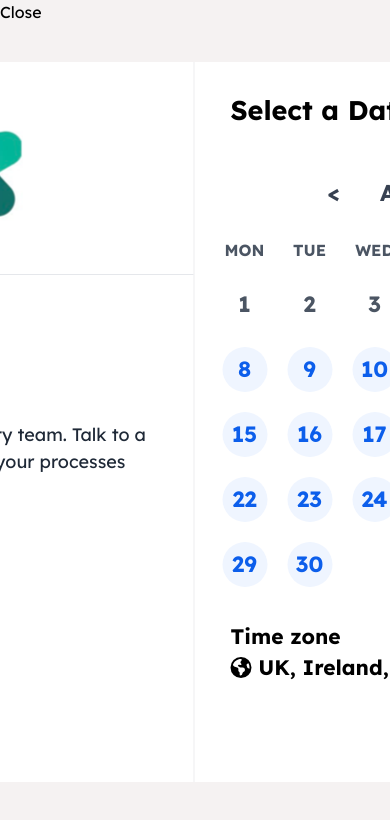
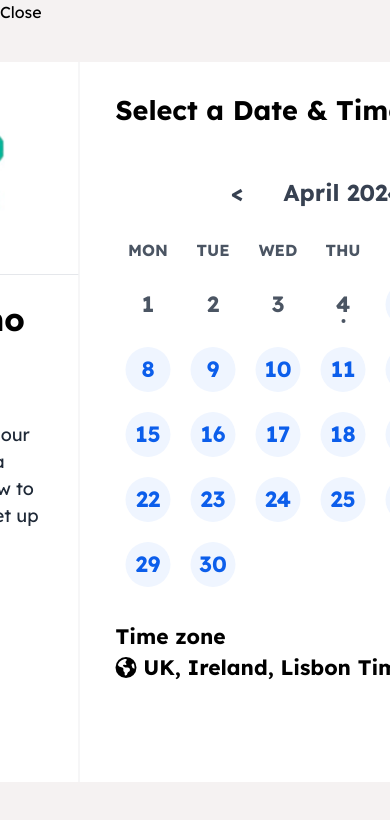
Before and after one commit to mohamad-alkaadi/fibery-demo, a React (Create React App) app in the folder ReactTailwindBoilerplate-main/: page / in a window 390 px wide. Both pictures are taken after a click on the button "Open demo". Shown: the top 820 px of the page. Built offline with nearby package versions, Linux system fonts and the light colour scheme.

Commit message:
before responsive

```diff
--- a/ReactTailwindBoilerplate-main/src/components/Dates.js
+++ b/ReactTailwindBoilerplate-main/src/components/Dates.js
@@ -8,11 +8,7 @@ const Dates = ({ startDay, endDay, month, yearNum }) => {
   const thisMonth = now.getMonth()
   const [dotHidden, setDotHidden] = useState(false)
   const [selctedDay, setSelectedDay] = useState(0)
-  console.log("start day", startDay)
-  console.log("end day", endDay)
-  console.log("month", month)
-  console.log("this month + 1", thisMonth + 1)
-  console.log("past days", pastDays)
+
   const context = useContext(DemoContext)
   const handleClick = (dayCounter, e) => {
     context.changeSelected()
@@ -63,7 +59,6 @@ const Dates = ({ startDay, endDay, month, yearNum }) => {
             onClick={(e) => handleClick(dayCounter, e)}
           >
             {dayCounter}
-            {console.log("first if, and day counter is:", dayCounter)}
             <span
               className={`absolute bottom-1 left-1/2 transform -translate-x-1/2 w-1 h-1 bg-gray-600 rounded-full hover:bg-[#0269fe] ${
                 dotHidden ? "hidden" : ""
@@ -72,12 +67,7 @@ const Dates = ({ startDay, endDay, month, yearNum }) => {
           </button>
         )
       } else if (dayCounter < pastDays && thisMonth + 1 === month) {
-        return (
-          <div>
-            {dayCounter}{" "}
-            {console.log("secound if, and day counter is:", dayCounter)}
-          </div>
-        )
+        return <div>{dayCounter} </div>
         // } else if (dayCounter > pastDays && thisMonth + 1 === month) {
       } else {
         return (
@@ -86,7 +76,6 @@ const Dates = ({ startDay, endDay, month, yearNum }) => {
             onClick={(e) => handleClick(dayCounter, e)}
           >
             {dayCounter}{" "}
-            {console.log("third if, and day counter is:", dayCounter)}
           </button>
         )
       }
--- a/ReactTailwindBoilerplate-main/src/components/MeetingForm.js
+++ b/ReactTailwindBoilerplate-main/src/components/MeetingForm.js
@@ -20,7 +20,7 @@ const MeetingForm = () => {
     if (!context.timeConfirmed) {
       return (
         <div className="flex">
-          <div className="bg-white col-span-1 w-[494px]">
+          <div className="bg-white col-span-1 lg:w-[494px]">
             <Meeting month={month} setMonth={setMonth} />
           </div>
           {context.isTimeSelected ? (
@@ -41,8 +41,8 @@ const MeetingForm = () => {
   return (
     <div className="flex">
       <div
-        className={`border-r-[1px] ${
-          context.timeConfirmed ? "w-[389px]" : "w-[493px]"
+        className={`border-r-[1px] min-w-[300px] ${
+          context.timeConfirmed ? "lg:w-[389px]" : "lg:w-[493px]"
         }`}
       >
         <div className="bg-white h-[213px] flex justify-center items-center border-b-[1px] relative">
--- a/ReactTailwindBoilerplate-main/src/components/SelectTime.js
+++ b/ReactTailwindBoilerplate-main/src/components/SelectTime.js
@@ -51,7 +51,7 @@ const SelectTime = () => {
     }
   }
   return (
-    <div className="w-[300px] h-[720px] bg-white">
+    <div className="xl:w-[280px] h-[720px] pr-2 bg-white">
       <div className="text-[20px] pt-[110px] mb-[43px]">
         {context.dateTime.dayName}, {context.dateTime.monthName}{" "}
         {context.dateTime.day}
```
